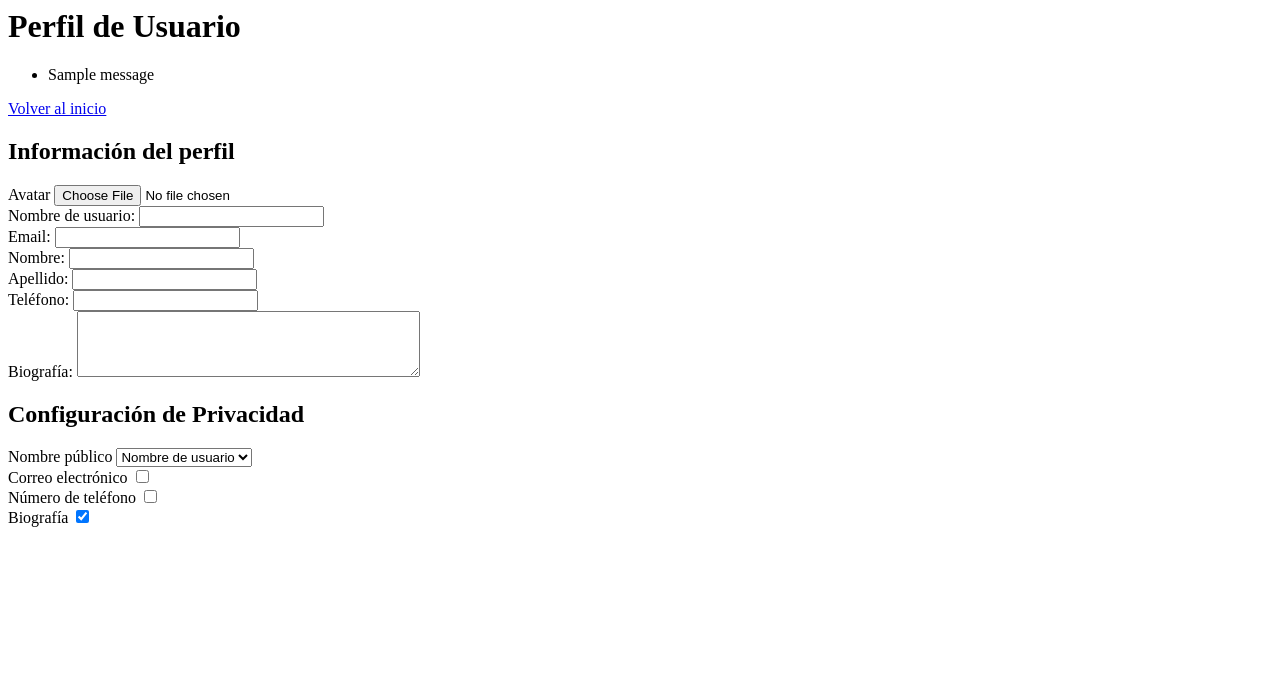
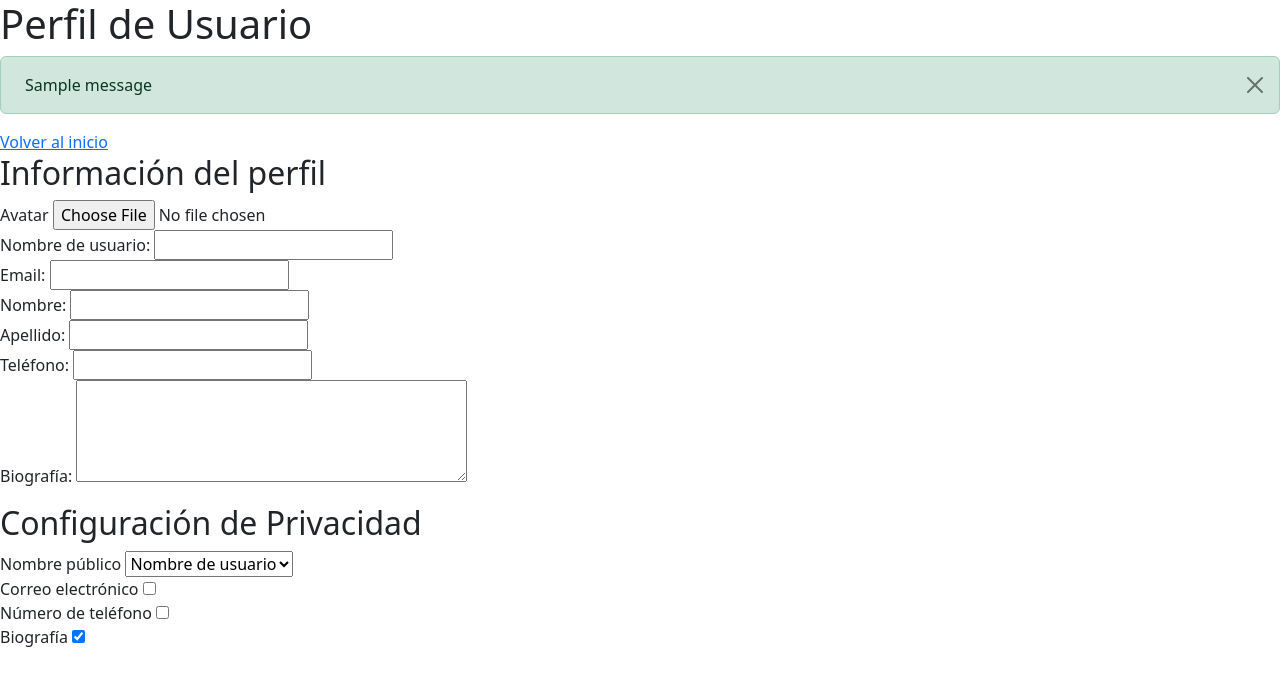
Before and after one commit to JorgeGlzLlamas/CodeNews, a Django app: template apps/users/templates/user_profile.html in a window 1280 px wide. Shown: the top 686 px of the page. Run offline with Django 5.2, Linux system fonts and the light colour scheme; the template is opened without the code that fills it: values that come from a table or form of the project are taken from there, others are empty; tables that the repository leaves empty hold one stand-in row (values such as "Sample post"); one stand-in notice (Sample message) is shown.

Commit message:
Feat: Dar estilo a los mensajes

```diff
--- a/Config/settings.py
+++ b/Config/settings.py
@@ -82,7 +82,7 @@ ROOT_URLCONF = 'Config.urls'
 TEMPLATES = [
     {
         'BACKEND': 'django.template.backends.django.DjangoTemplates',
-        'DIRS': [],
+        'DIRS': [os.path.join(BASE_DIR, 'templates')],
         'APP_DIRS': True,
         'OPTIONS': {
             'context_processors': [
--- a/apps/users/templates/user_profile.html
+++ b/apps/users/templates/user_profile.html
@@ -1,14 +1,13 @@
+{% extends 'base.html' %}
+
+{% block title %} Perfil de Usuario {% endblock %}
+
+{% block content%}
 <h1>Perfil de Usuario</h1>
-
+{% include 'partials/messages.html'%}
 <div>
-    {% if messages %}
-        <ul>
-            {% for message in messages %}
-                <li>{{ message }}</li>
-            {% endfor %}
-        </ul>
-    {% endif %}
     <a href="{% url 'core:home' %}">Volver al inicio</a>
     {% include 'partials/profile_form.html' with form=profile_form %}
     {% include 'partials/profile_privacy_form.html' with form=privacy_form %}
 </div>
+{% endblock %}
--- a/templates/base.html
+++ b/templates/base.html
@@ -0,0 +1,16 @@
+<html>
+    <head>
+        <meta charset="utf-8">
+        <meta name="viewport" content="width=device-width, initial-scale=1.0" />
+        <title>
+            {% block title %} {{ title }} {% endblock %}
+        </title>
+        <link href="https://cdn.jsdelivr.net/npm/bootstrap@5.3.7/dist/css/bootstrap.min.css" rel="stylesheet">
+        <script src="https://cdn.jsdelivr.net/npm/bootstrap@5.3.7/dist/js/bootstrap.bundle.min.js"></script>
+    </head>
+    <body>
+        {% block content %} {{ content }} {% endblock %}
+        <script src="https://cdn.jsdelivr.net/npm/@popperjs/core@2.11.8/dist/umd/popper.min.js" integrity="sha384-I7E8VVD/ismYTF4hNIPjVp/Zjvgyol6VFvRkX/vR+Vc4jQkC+hVqc2pM8ODewa9r" crossorigin="anonymous"></script>
+        <script src="https://cdn.jsdelivr.net/npm/bootstrap@5.3.7/dist/js/bootstrap.min.js" integrity="sha384-7qAoOXltbVP82dhxHAUje59V5r2YsVfBafyUDxEdApLPmcdhBPg1DKg1ERo0BZlK" crossorigin="anonymous"></script>
+    </body>
+</html>
--- /dev/null
+++ b/templates/partials/messages.html
@@ -0,0 +1,35 @@
+{% if messages %}
+    {% for message in messages %}
+        {% if message.tags == "error" %}
+            {% with "danger" as alert_tag %}
+                <div class="alert alert-important alert-{{ alert_tag }} alert-dismissible" role="alert">
+                    <div class="d-flex">
+                        <div>
+                            <i class="ti ti-exclamation-circle me-2"></i>
+                        </div>
+                        <div>{{ message }}</div>
+                    </div>
+                    <a class="btn-close" data-bs-dismiss="alert" aria-label="Close"></a>
+                </div>
+            {% endwith %}
+        {% else %}
+            {% with message.tags as alert_tag %}
+                <div class="alert alert-important alert-{{ alert_tag }} alert-dismissible" role="alert">
+                    <div class="d-flex">
+                        <div>
+                            {% if alert_tag == "success" %}
+                                <i class="ti ti-check me-2"></i>
+                            {% elif alert_tag == "warning" %}
+                                <i class="ti ti-alert-triangle me-2"></i>
+                            {% elif alert_tag == "info" %}
+                                <i class="ti ti-info-circle me-2"></i>
+                            {% endif %}
+                        </div>
+                        <div>{{ message }}</div>
+                    </div>
+                    <a class="btn-close" data-bs-dismiss="alert" aria-label="Close"></a>
+                </div>
+            {% endwith %}
+        {% endif %}
+    {% endfor %}
+{% endif %}
```
Also changed, not shown: db.sqlite3.
